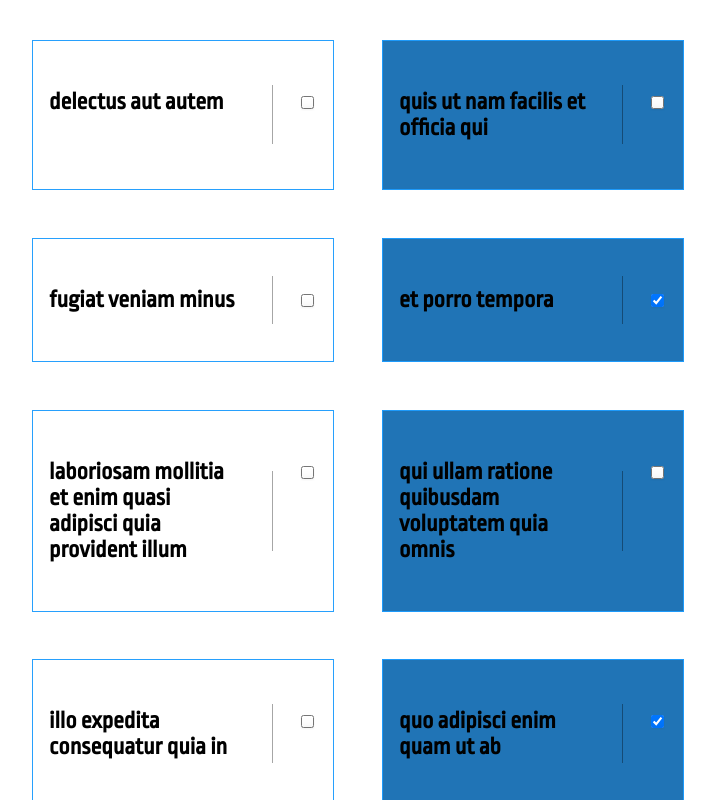
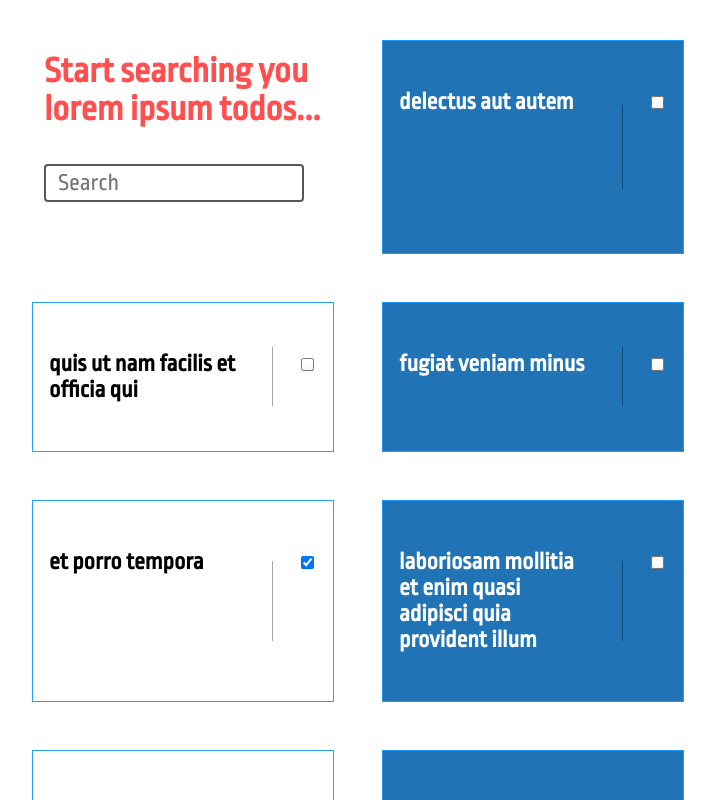
Before and after one commit to vpetridis/test_mapping, a React (Create React App) app: page / in a window 1280 px wide. Shown: the top 800 px of the page, without its empty margins (282-997 px from the left). Built offline with nearby package versions, Linux system fonts and the light colour scheme.

Commit message:
finished project

```diff
--- a/package.json
+++ b/package.json
@@ -7,6 +7,7 @@
     "@testing-library/react": "^11.2.3",
     "@testing-library/user-event": "^12.6.0",
     "animate.css": "^4.1.1",
+    "fuse.js": "^6.4.6",
     "react": "^17.0.1",
     "react-dom": "^17.0.1",
     "react-scripts": "4.0.1",
--- a/src/App.js
+++ b/src/App.js
@@ -1,6 +1,8 @@
 import React, { Component } from "react";
 import Todo from "./Todo";
 import TodosData from "./TodosData";
+import SearchBar from "./SearchBar";
+import Fuse from "fuse.js";
 
 export default class App extends Component {
     constructor() {
@@ -9,6 +11,7 @@ export default class App extends Component {
             todo: TodosData,
         };
         this.handleChange = this.handleChange.bind(this);
+        this.searchTodos = this.searchTodos.bind(this);
     }
 
     handleChange(id) {
@@ -27,6 +30,38 @@ export default class App extends Component {
             return { todo: newState };
         });
     }
+    searchTodos(pattern) {
+        // console.log("search...");
+        if (!pattern) {
+            this.setState({ todo: TodosData });
+        }
+        // Searching
+        const fuse = new Fuse(TodosData, {
+            keys: ["title"],
+        });
+        const results = fuse.search(pattern);
+        let matches = [];
+        if (results.length === 0) {
+            const emptyTodo = [
+                {
+                    userId: 1,
+                    id: 1,
+                    title: "SORRY NO RESULTS!",
+                    completed: false,
+                },
+            ];
+            this.setState({ todo: emptyTodo });
+        } else {
+            results.forEach(({ item }) => {
+                const todo = { ...item };
+                console.log(todo);
+                matches.push(todo);
+            });
+            console.log("MATCHES", matches);
+            console.log("STATE", this.state);
+            this.setState({ todo: matches });
+        }
+    }
     render() {
         const TodosComponents = this.state.todo.map((todo) => {
             return (
@@ -40,6 +75,14 @@ export default class App extends Component {
             );
         });
 
-        return <div className="items-container">{TodosComponents}</div>;
+        return (
+            <div className="items-container">
+                <SearchBar
+                    placeholder="Search"
+                    onChange={(e) => this.searchTodos(e.target.value)}
+                />
+                {TodosComponents}
+            </div>
+        );
     }
 }
--- /dev/null
+++ b/src/SearchBar.js
@@ -0,0 +1,33 @@
+import React from "react";
+
+const SearchBar = ({ onChange, placeholder }) => {
+    return (
+        <div className="search-container">
+            <h2>Start searching you lorem ipsum todos...</h2>
+            <input
+                type="text"
+                name="search"
+                id="search"
+                onChange={onChange}
+                placeholder={placeholder}
+            />
+        </div>
+    );
+};
+export default SearchBar;
+
+// const SearchBar = ({onChange, placeholder}) => {
+//     return (
+//       <div className="Search">
+//         <span className="SearchSpan">
+//           <FaSearch />
+//         </span>
+//         <input
+//           className="SearchInput"
+//           type="text"
+//           onChange={onChange}
+//           placeholder={placeholder}
+//         />
+//       </div>
+//     );
+//   };
--- a/src/Todo.js
+++ b/src/Todo.js
@@ -22,7 +22,7 @@ export default class Todo extends Component {
     render() {
         return (
             <div
-                className={`animate__animated animate__backInDown animate__slower todo-item
+                className={`animate__animated animate__backInUp animate__faster todo-item
                 ${this.state.isClicked ? " hovered" : " "}`}
                 onClick={() => this.handleClick()}
             >
--- a/src/index.css
+++ b/src/index.css
@@ -32,10 +32,11 @@ body {
     transition: transform 0.2s cubic-bezier(0.175, 0.885, 0.32, 1.275);
 }
 .hovered {
-    transform: scale(1.1);
+    transform: scale(1.4);
     background: rgba(131, 178, 228, 0.953) !important;
 }
 .todo-item:nth-child(even) {
+    color: white;
     background: rgba(21, 110, 179, 0.953);
 }
 
@@ -58,9 +59,40 @@ body {
     background-color: #fafafa;
     border: 1px solid #cacece;
     box-shadow: 0 1px 2px rgba(0, 0, 0, 0.05),
-        inset 0px -15px 10px -12px rgba(0, 0, 0, 0.05);
+    inset 0px -15px 10px -12px rgba(0, 0, 0, 0.05);
     /* padding: 9px; */
     border-radius: 3px;
     display: inline-block;
     position: relative;
 }
+.search-container{
+    margin: 1.5em;
+    font-size: 1.5em;
+    font-weight: bold;
+    color:rgb(255, 79, 79)
+
+}
+.search-container h2{
+    padding: 0;
+    margin: 0;
+}
+#search {
+    padding: 1.2em;
+    height: 20%;
+    margin: 1.5em auto;
+    font-size: 16px;
+    font-size: max(16px, 1em);
+    font-family: inherit;
+    padding: 0.25em 0.5em;
+    background-color: #fff;
+    border: 2px solid rgba(79, 79, 79, 0.953);
+    border-radius: 4px;
+    transition: transform 0.1s cubic-bezier(0.165, 0.84, 0.44, 1);
+}
+#search:focus {
+    outline: none;
+    border: inherit;
+    transform: scale(1.1);
+    border: 2px solid rgba(30, 81, 175, 0.953);
+
+}
```
Also changed, not shown: 2 other files (tests, documents, lock files or other folders).
